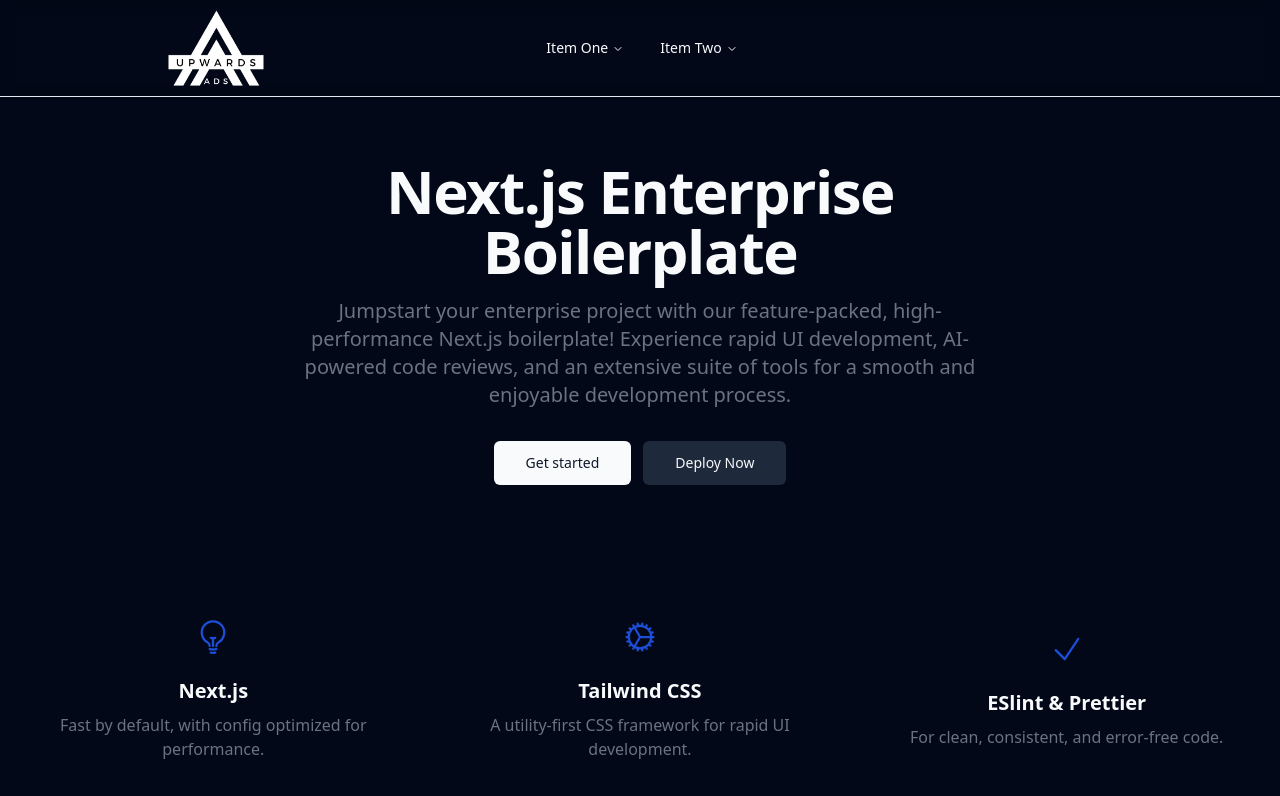
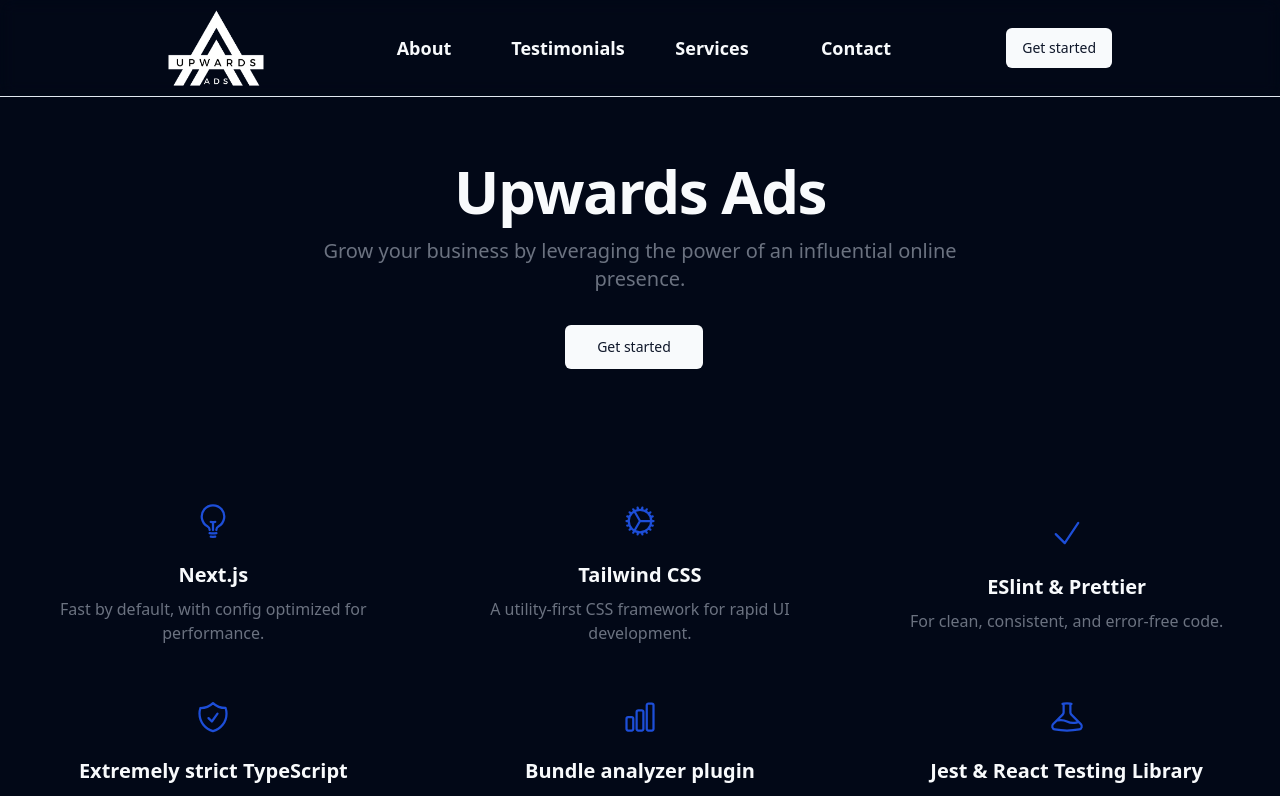
Before and after one commit to johnny-woodtke/upwardsads-website, a Next.js app: page / in a window 1280 px wide. Shown: the top 796 px of the page. Built offline with nearby package versions, Linux system fonts and the light colour scheme.

Commit message:
nav bar is now sick

```diff
--- a/app/layout.tsx
+++ b/app/layout.tsx
@@ -5,11 +5,8 @@ export default function RootLayout({ children }: { children: React.ReactNode })
   return (
     <html lang="en">
       <body className="min-h-screen bg-background antialiased">
-        <div className="sticky top-0 flex w-full justify-center border-b backdrop-blur">
-          <div className="relative flex h-24 w-full max-w-[120vh] items-center justify-center">
             <NavigationMenu />
-          </div>
-        </div>
+
         <div className="flex w-full justify-center">
           <div className="max-w-screen-xl">{children}</div>
         </div>
--- a/app/page.tsx
+++ b/app/page.tsx
@@ -2,10 +2,13 @@ import { Metadata } from "next"
 import { Button } from "@/components/ui/button"
 import { LP_GRID_ITEMS } from "@/lib/data/lp-items"
 
+const TITLE = "Upwards Ads"
+
+const DESCRIPTION = "Grow your business by leveraging the power of an influential online presence."
+
 export const metadata: Metadata = {
-  title: "Upwards Ads",
-  description:
-    "We are a digital marketing agency that helps local businesses grow by leveraging the power of online advertising.",
+  title: TITLE,
+  description: DESCRIPTION,
   icons: {
     icon: "/assets/logo.png",
   },
@@ -31,22 +34,13 @@ export default function Web() {
         <div className="x-4 grid py-8 text-center lg:py-16">
           <div className="mx-auto place-self-center">
             <h1 className="mb-4 max-w-2xl text-4xl font-extrabold leading-none tracking-tight dark:text-white md:text-5xl xl:text-6xl">
-              Next.js Enterprise Boilerplate
+              {TITLE}
             </h1>
             <p className="mb-6 max-w-2xl font-light text-gray-500 dark:text-gray-400 md:text-lg lg:mb-8 lg:text-xl">
-              Jumpstart your enterprise project with our feature-packed, high-performance Next.js boilerplate!
-              Experience rapid UI development, AI-powered code reviews, and an extensive suite of tools for a smooth and
-              enjoyable development process.
+              {DESCRIPTION}
             </p>
-            <Button href="https://github.com/Blazity/next-enterprise" size="lg" className="mr-3">
+            <Button href="/contact" size="lg" className="mr-3">
               Get started
-            </Button>
-            <Button
-              size="lg"
-              href="https://vercel.com/new/git/external?repository-url=https://github.com/Blazity/next-enterprise"
-              variant="secondary"
-            >
-              Deploy Now
             </Button>
           </div>
         </div>
--- a/components/NavigationMenu.tsx
+++ b/components/NavigationMenu.tsx
@@ -1,17 +1,22 @@
+"use client"
+
 import Image from "next/image"
 import Link from "next/link"
-import {
-  NavigationMenuContent,
-  NavigationMenuItem,
-  NavigationMenuLink,
-  NavigationMenuList,
-  NavigationMenu as NavigationMenuPrimitive,
-  NavigationMenuTrigger,
-} from "@/components/ui/navigation-menu"
+import { useScrollDirection } from "@/components/hooks"
+import { Button } from "@/components/ui/button"
+import { cn } from "@/lib/utils"
 
 export function NavigationMenu() {
+  const isCollapsed = useScrollDirection() === "down"
+
   return (
-    <>
+    <div className="sticky top-0 flex w-full justify-center border-b backdrop-blur">
+      <div
+        className={cn(
+          "relative flex h-14 w-full max-w-[120vh] items-center justify-center transition-[height] md:h-24",
+          isCollapsed ? "md:h-14" : "md:h-24"
+        )}
+      >
         <Link href="/" className="absolute left-2 top-0 aspect-[1] h-full invert">
           <Image
             src="/assets/logo.png"
@@ -23,33 +28,42 @@ export function NavigationMenu() {
           />
         </Link>
 
-      <NavigationMenuPrimitive>
-        <NavigationMenuList>
-          <NavigationMenuItem></NavigationMenuItem>
+        <div
+          className={cn(
+            "hidden items-center justify-center md:flex md:grow",
+            "h-full py-2",
+            isCollapsed ? "md:hidden" : ""
+          )}
+        >
+          <MenuLink href="/#about">About</MenuLink>
+          <MenuLink href="/#testimonials">Testimonials</MenuLink>
+          <MenuLink href="/#services">Services</MenuLink>
+          <MenuLink href="/contact">Contact</MenuLink>
+        </div>
 
-          <NavigationMenuItem>
-            <NavigationMenuTrigger>Item One</NavigationMenuTrigger>
-            <NavigationMenuContent>
-              <MenuContentContainer>
-                <NavigationMenuLink>Link</NavigationMenuLink>
-              </MenuContentContainer>
-            </NavigationMenuContent>
-          </NavigationMenuItem>
-
-          <NavigationMenuItem>
-            <NavigationMenuTrigger>Item Two</NavigationMenuTrigger>
-            <NavigationMenuContent>
-              <MenuContentContainer>
-                <NavigationMenuLink>Link</NavigationMenuLink>
-              </MenuContentContainer>
-            </NavigationMenuContent>
-          </NavigationMenuItem>
-        </NavigationMenuList>
-      </NavigationMenuPrimitive>
-    </>
+        <div
+          className={cn(
+            "absolute right-0 top-0 flex items-center justify-end",
+            "h-full py-2 pr-2",
+            isCollapsed ? "md:flex" : ""
+          )}
+        >
+          <Button href="/contact" className="max-h-full">
+            Get started
+          </Button>
+        </div>
+      </div>
+    </div>
   )
 }
 
-function MenuContentContainer({ children }: { children: React.ReactNode }) {
-  return <div className="h-full w-48 p-4">{children}</div>
+function MenuLink({ href, children }: { href: string; children: React.ReactNode }) {
+  return (
+    <Link
+      href={href}
+      className={cn("flex h-full w-36 items-center justify-center text-lg font-semibold", "rounded-xl hover:border-x ")}
+    >
+      {children}
+    </Link>
+  )
 }
--- /dev/null
+++ b/components/hooks/index.ts
@@ -0,0 +1 @@
+export * from "./useScrollDirection"
--- /dev/null
+++ b/components/hooks/useScrollDirection.tsx
@@ -0,0 +1,24 @@
+import { useEffect, useState } from "react"
+
+export function useScrollDirection() {
+  const [scrollDirection, setScrollDirection] = useState<"up" | "down" | null>(null)
+
+  useEffect(() => {
+    let lastScrollY = window.pageYOffset
+    // function to run on scroll
+    const updateScrollDirection = () => {
+      const scrollY = window.pageYOffset
+      const direction = scrollY > lastScrollY ? "down" : "up"
+      if (direction !== scrollDirection && (scrollY - lastScrollY > 15 || scrollY - lastScrollY < -15)) {
+        setScrollDirection(direction)
+      }
+      lastScrollY = scrollY > 0 ? scrollY : 0
+    }
+    window.addEventListener("scroll", updateScrollDirection) // add event listener
+    return () => {
+      window.removeEventListener("scroll", updateScrollDirection) // clean up
+    }
+  }, [scrollDirection]) // run when scroll direction changes
+
+  return scrollDirection
+}
```
Lines whose indentation alone changed are shown as unchanged.
